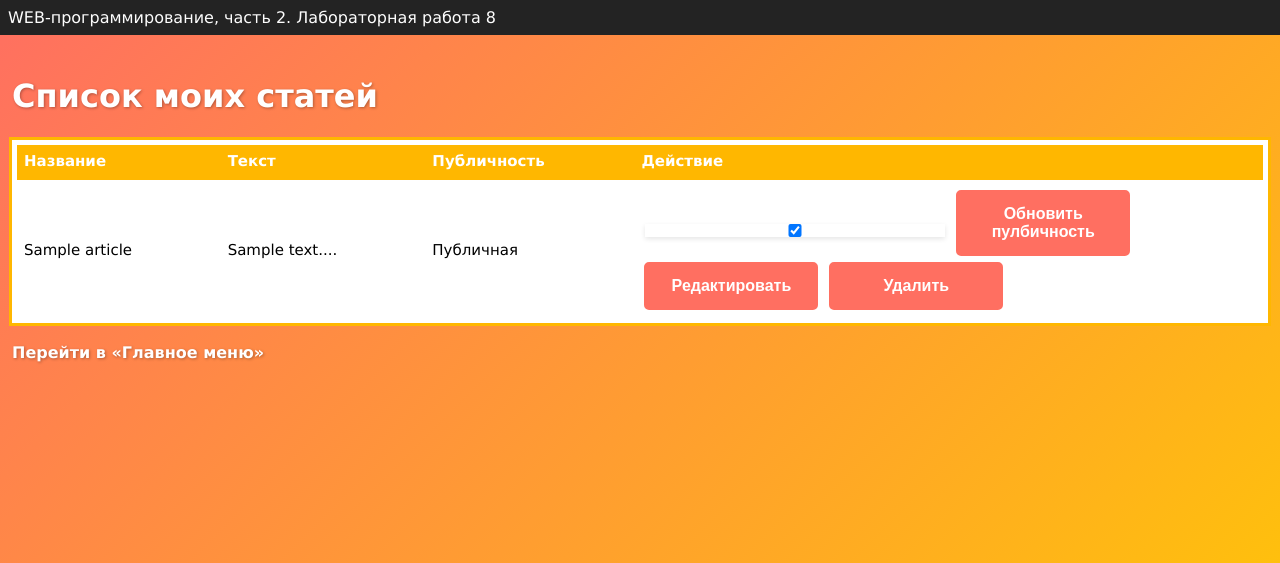
After one commit to dura05/web--programming-labs-2, a Flask app: page /lab8/article in a window 1280 px wide. The commit adds this page. Shown: the top 563 px of the page. Run offline with Flask 3, Linux system fonts and the light colour scheme; a user stored in the database is signed in; tables that the repository leaves empty hold one stand-in row (values such as "Sample post").

Commit message:
доп задания

```diff
--- a/lab8.py
+++ b/lab8.py
@@ -9,7 +9,8 @@ from werkzeug.security import check_password_hash, generate_password_hash
 lab8 = Blueprint('lab8', __name__)
 @lab8.route('/lab8/')
 def main():
-    return render_template('lab8/index.html')
+    login = current_user.login if current_user.is_authenticated else 'Anonymous'
+    return render_template('lab8/index.html', login=login)
 
 
 
@@ -35,6 +36,10 @@ def register():
     new_user = users(login = login_form, password = password_hash)
     db.session.add(new_user)
     db.session.commit()
+
+
+    # Автоматический логин после регистрации
+    login_user(new_user, remember=False)
     return redirect('/lab8/')
 
 
@@ -45,6 +50,7 @@ def login():
 
     login_form = request.form.get('login')
     password_form = request.form.get('password')
+    remember_me = request.form.get('remember') == 'on'
     if not login_form:
         return render_template('lab8/login.html',
                                error='Имя пользователя не должно быть пустым')
@@ -55,15 +61,27 @@ def login():
     user = users.query.filter_by(login = login_form).first()
     if user:
          if check_password_hash(user.password, password_form):
-              login_user(user, remember = False)
+              login_user(user, remember=remember_me)
               return redirect('/lab8/')
 
     return render_template('/lab8/login.html',
                            error = 'Ошибка входа: логин и/или пароль неверны')
-@lab8.route('/lab8/articles/')
+@lab8.route('/lab8/article', methods=['GET', 'POST'])
 @login_required
-def article_list():
-    return "список статей"
+def list_articles():
+    status_message = None  # Сообщение о статусе операции
+    if request.method == 'POST':
+        article_id = request.form.get('article_id')
+        is_public = request.form.get('is_public') == 'on'
+        article = articles.query.filter_by(id=article_id, user_id=current_user.id).first()
+        if article:
+            article.is_public = is_public
+            db.session.commit()
+            status_message = f"Статус статьи «{article.title}» обновлен."
+        else:
+            status_message = "Ошибка: статья не найдена или недоступна."
+    user_articles = articles.query.filter_by(user_id=current_user.id).all()
+    return render_template('lab8/list_articles.html', articles=user_articles, status_message=status_message)
 
 
 ##
@@ -72,3 +90,60 @@ def article_list():
 def logout():
     logout_user()
     return redirect('/lab8/')
+
+
+
+@lab8.route('/lab8/article/create', methods=['GET', 'POST'])
+@login_required
+def create_article():
+    if request.method == 'GET':
+        return render_template('lab8/create_article.html')
+    title = request.form.get('title')
+    article_text = request.form.get('article_text')
+    is_public = request.form.get('is_public') == 'on'
+    if not title or not article_text:
+        return render_template('lab8/create_article.html', error = 'Название и текст статьи обязательны!')
+    new_article = articles(
+        user_id=current_user.id,
+        title=title,
+        article_text=article_text,
+        is_favorite=False,
+        is_public=is_public,
+        likes=0
+    )
+    db.session.add(new_article)
+    db.session.commit()
+    return redirect('/lab8/')
+@lab8.route('/lab8/article/edit/<int:article_id>', methods=['GET', 'POST'])
+@login_required
+def edit_article(article_id):
+    # Найти статью, принадлежащую текущему пользователю
+    article = articles.query.filter_by(id=article_id, user_id=current_user.id).first()
+    if not article:
+        return redirect('/lab8/article')  # Перенаправить, если статья не найдена
+    if request.method == 'POST':
+        title = request.form.get('title')
+        text = request.form.get('text')
+        if not title or not text:
+            return render_template(
+                'lab8/edit_article.html',
+                article=article,
+                error="Название и текст статьи не могут быть пустыми."
+            )
+        # Обновляем статью
+        article.title = title
+        article.article_text = text
+        db.session.commit()
+        return redirect('/lab8/article')
+    return render_template('lab8/edit_article.html', article=article)
+@lab8.route('/lab8/article/delete/<int:article_id>', methods=['POST'])
+@login_required
+def delete_article(article_id):
+    # Найти статью, принадлежащую текущему пользователю
+    article = articles.query.filter_by(id=article_id, user_id=current_user.id).first()
+    if not article:
+        return redirect('/lab8/article')  # Перенаправить, если статья не найдена
+    # Удалить статью
+    db.session.delete(article)
+    db.session.commit()
+    return redirect('/lab8/article')
--- a/static/lab8/lab8.css
+++ b/static/lab8/lab8.css
@@ -80,3 +80,36 @@ input, textarea {
 .for_edit {
     padding-top: 90px;
 }
+table {
+	width: 100%;
+	margin-bottom: 20px;
+	border: 5px solid #fff;
+	border-top: 5px solid #fff;
+	border-bottom: 3px solid #fff;
+	border-collapse: collapse;
+	outline: 3px solid #ffb700;
+	font-size: 15px;
+	background: #fff!important;
+    color: black;
+}
+table th {
+	font-weight: bold;
+	padding: 7px;
+	background: #ffb700;
+	border: none;
+	text-align: left;
+	font-size: 15px;
+	border-top: 3px solid #fff;
+	border-bottom: 3px solid #ffb700;
+    color: white;
+}
+table td {
+	padding: 7px;
+	border: none;
+	border-top: 3px solid #fff;
+	border-bottom: 3px solid #fff;
+	font-size: 15px;
+}
+table tbody tr:nth-child(even){
+	background: #f8f8f8!important;
+}
--- /dev/null
+++ b/templates/lab8/list_articles.html
@@ -0,0 +1,43 @@
+{% extends "base.html" %}
+{% block lab %}Лабораторная работа 8{% endblock %}
+{% block main %}
+    <h1>Список моих статей</h1>
+    {% if status_message %}
+        <div style="color: green; font-weight: bold;">
+            {{ status_message }}
+        </div>
+    {% endif %}
+    <table border="1">
+        <thead>
+            <tr>
+                <th>Название</th>
+                <th>Текст</th>
+                <th>Публичность</th>
+                <th>Действие</th>
+            </tr>
+        </thead>
+        <tbody>
+            {% for article in articles %}
+            <tr>
+                <td>{{ article.title }}</td>
+                <td>{{ article.article_text[:500] }}...</td>
+                <td>{{ 'Публичная' if article.is_public else 'Приватная' }}</td>
+                <td>
+                    <form method="POST" action="/lab8/article">
+                        <input type="hidden" name="article_id" value="{{ article.id }}">
+                            <input type="checkbox" name="is_public" {% if article.is_public %}checked{% endif %}>
+                        <button type="submit">Обновить пулбичность</button>
+                    </form>
+                    <a href="/lab8/article/edit/{{ article.id }}"><button>Редактировать</button></a>
+                    <form method="POST" action="/lab8/article/delete/{{ article.id }}" style="display: inline;">
+                        <button type="submit" onclick="return confirm('Вы уверены, что хотите удалить статью?')">Удалить</button>
+                    </form>
+                </td>
+            </tr>
+            {% endfor %}
+        </tbody>
+    </table>
+{% endblock %}
+{% block style %}
+<link rel="stylesheet" href="{{ url_for('static', filename='lab8/lab8.css') }}">
+{% endblock %}
```
Also changed, not shown: templates/lab8/create_articles.html (added, +31 -0 lines), templates/lab8/edit_articles.html (added, +23 -0 lines), templates/lab8/index.html (+12 -5 lines), templates/lab8/login.html (+8 -0 lines).
